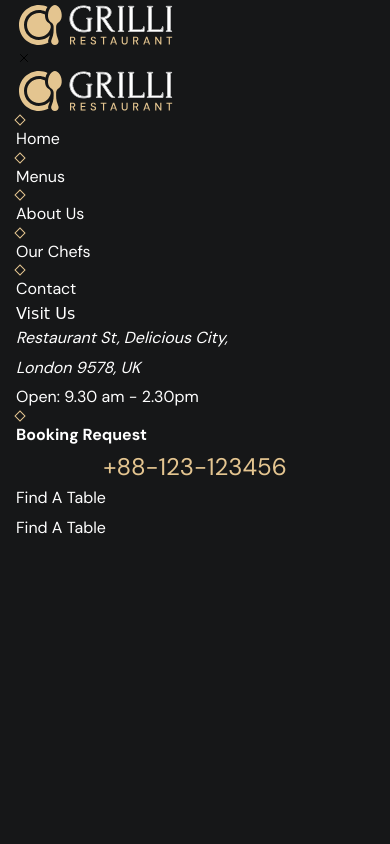
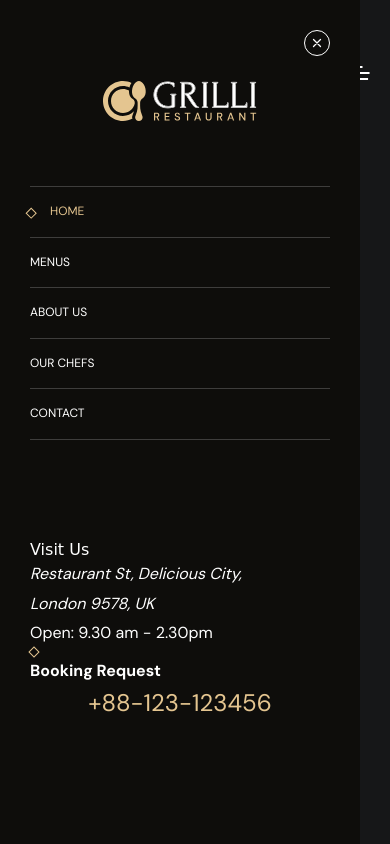
Before and after one commit to rafa7lako/restaurant_website, a website: page index.html in a window 390 px wide. Shown: the top 844 px of the page. Drawn offline with nearby package versions, Linux system fonts and the light colour scheme; a web font is replaced by a local one.

Commit message:
worked on the mobile nav

```diff
--- a/index.html
+++ b/index.html
@@ -73,7 +73,7 @@
             <img src="../src/img/logo.svg" width="160" height="50" alt="Grilli - Home">
         </a>
 
-        <nav class="navbar" data-navbar>
+        <nav class="navbar active" data-navbar>
             <button class="close-btn" aria-label="close menu" data-nav-toggler>
                 <ion-icon name="close-outline" aria-hidden="true"></ion-icon>
             </button>
@@ -92,28 +92,28 @@
                 </li>
 
                 <li class="navbar-item">
-                    <a href="#menu" class="navbar-link hover-underline active">
+                    <a href="#menu" class="navbar-link hover-underline ">
                         <div class="separator"></div>
                         <span class="span">Menus</span>
                     </a>
                 </li>
 
                 <li class="navbar-item">
-                    <a href="#about" class="navbar-link hover-underline active">
+                    <a href="#about" class="navbar-link hover-underline ">
                         <div class="separator"></div>
                         <span class="span">About Us</span>
                     </a>
                 </li>
 
                 <li class="navbar-item">
-                    <a href="#" class="navbar-link hover-underline active">
+                    <a href="#" class="navbar-link hover-underline ">
                         <div class="separator"></div>
                         <span class="span">Our Chefs</span>
                     </a>
                 </li>
 
                 <li class="navbar-item">
-                    <a href="#" class="navbar-link hover-underline active">
+                    <a href="#" class="navbar-link hover-underline ">
                         <div class="separator"></div>
                         <span class="span">Contact</span>
                     </a>
--- a/src/sass/layout/_header.scss
+++ b/src/sass/layout/_header.scss
@@ -1 +1,148 @@
 @use "../abstracts" as a;
+
+
+.overlay,
+.header .btn {
+	display: none;
+}
+
+.header {
+	position: fixed;
+	top: 0;
+	left: 0;
+	width: 100%;
+	background-color: transparent;
+	padding-block: 48px;
+	z-index: 4;
+	border-block-end: 1px solid transparent;
+	transition: var(--transition-1);
+}
+
+.header.active {
+	padding-block: 20px;
+	background-color: var(--eerie-black-4);
+	border-color: var(--black-alpha-15);
+}
+
+.header.hide {
+	transform: translate(-100%);
+	transition-delay: 250ms;
+}
+
+.header .container {
+	padding-inline: 20px;
+	display: flex;
+	justify-content: space-between;
+	align-items: center;
+	gap: 8px;
+}
+
+.nav-open-btn {
+	padding: 12px;
+	padding-inline-end: 0;
+}
+
+.nav-open-btn .line {
+	width: 30px;
+	height: 2px;
+	background-color: var(--white);
+	margin-block: 4px;
+	transform-origin: left;
+	animation: menuBtn 400ms ease-in-out alternate infinite;
+}
+
+@keyframes menuBtn {
+	0% {
+		transform: scaleX(1);
+	}
+	100% {
+		transform: scaleX(0.5);
+	}
+}
+
+.nav-open-btn .line-2 {
+	animation-delay: 150ms;
+}
+.nav-open-btn .line-3 {
+	animation-delay: 300ms;
+}
+
+.navbar {
+	position: fixed;
+	background-color: var(--smoky-black-1);
+    top: 0;
+    left: -360px;
+    bottom: 0;
+    max-width: 360px;
+    width: 100%;
+    padding-inline: 30px;
+    padding-block-end: 50px;
+    overflow-y: auto;
+    visibility: hidden;
+    z-index: 2;
+    transition: var(--transition-2);
+}
+
+.navbar.active {
+    visibility: visible;
+    transform: translateX(360px)
+}
+
+.navbar .close-btn {
+    color: var(--white);
+    border: 1px solid currentColor;
+    padding: 4px;
+    border-radius: var(--radius-circle);
+    margin-inline-start: auto;
+    margin-block: 30px 20px;
+}
+
+.navbar .close-btn ion-icon {
+    --ionicon-stroke-width: 40px
+}
+
+.navbar .close-btn:is(:hover, :focus-visible) {
+    color: var(--gold-crayola);
+}
+
+.navbar .logo {
+    max-width: max-content;
+    margin-inline: auto;
+    margin-block-end: 60px;
+}
+
+.navbar-list {
+    border-block-end: 1px solid var(--white-alpha-20);
+    margin-block-end: 100px;
+}
+
+.navbar-item {
+    border-block-start: 1px solid var(--white-alpha-20);
+}
+
+.navbar-link {
+    position: relative;
+    font-size: var(--fontSize-label-2);
+    text-transform: uppercase;
+    padding-block: 10px;
+    max-width: unset;
+}
+
+.navbar-link::after {display: none;}
+
+.navbar-link .span { transition: var(--transition-1);}
+
+.navbar-link:is(:hover, :focus-visible, .active) .span {
+    color: var(--gold-crayola);
+    transform: translateX(20px);
+}
+
+.navbar-link .separator {
+    position: absolute;
+    top: 50%;
+    left: 0;
+    transform: translate(-50%);
+    opacity: 0;
+    transition: var(--transition-1);
+}
+.navbar-link:is(:hover, :focus-visible, .active) .separator {opacity: 1;}
--- a/src/sass/layout/_preload.scss
+++ b/src/sass/layout/_preload.scss
@@ -19,7 +19,7 @@ transition: var(--transition-1);
 
 .preload.loaded {
     transition-delay: 250ms;
-    transform: translate(100%);
+    transform: translateY(100%);
 }
 
 .circle {
```
Also changed, not shown: dist/css/style.min.css, 1 other file.
